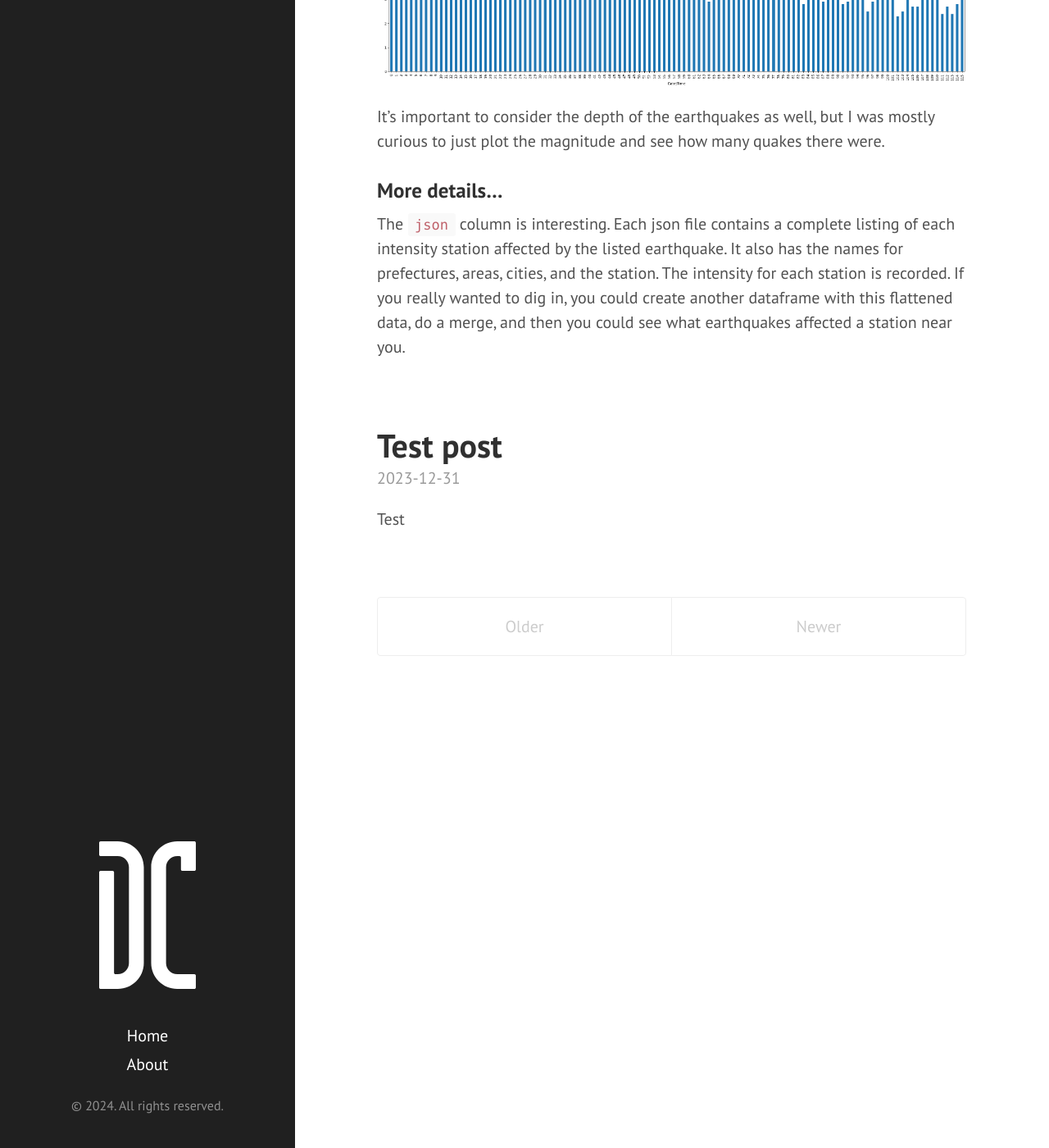
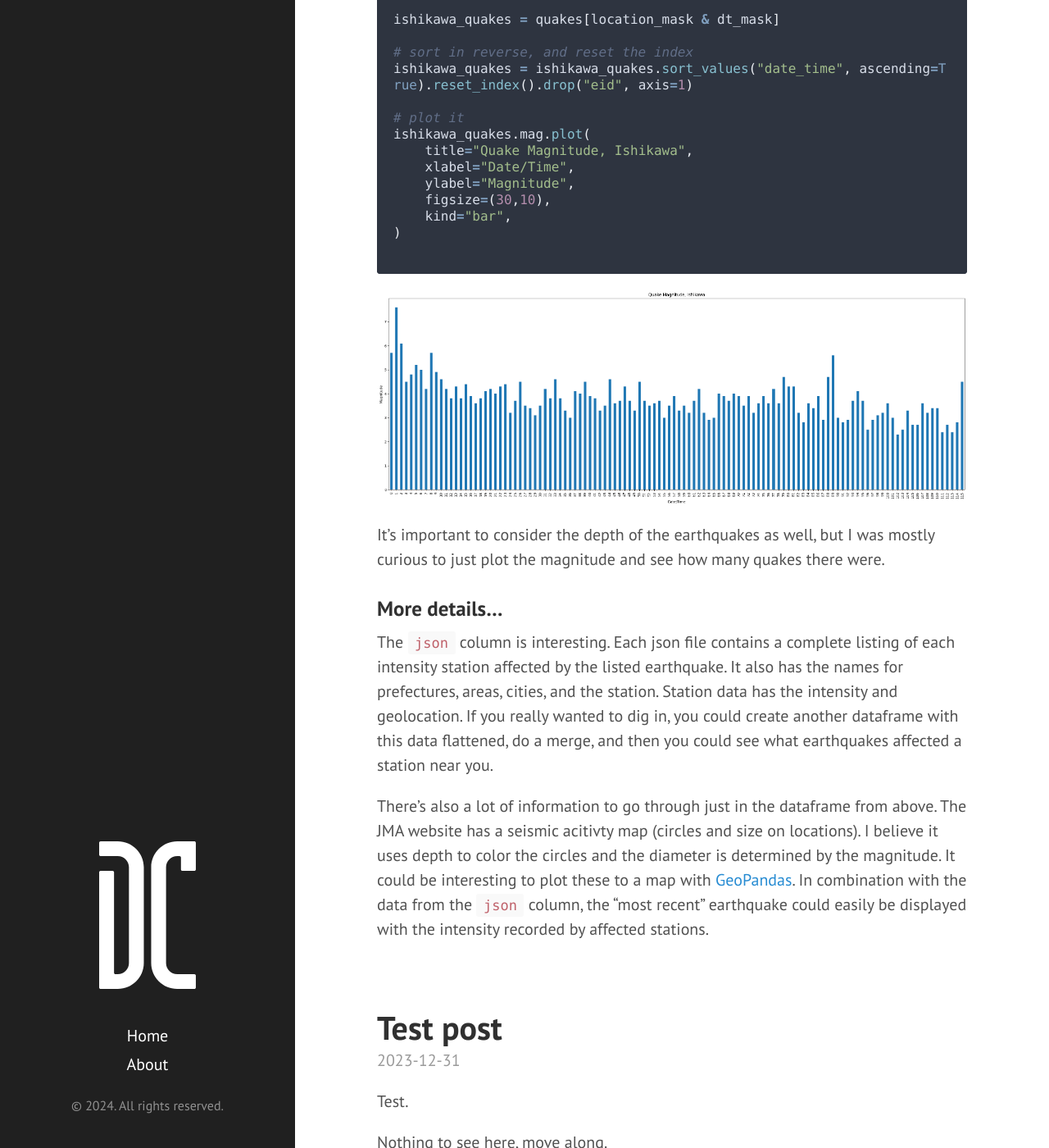
Before and after one commit to 1dancook/1dancook.github.io, a Jekyll site: the page built from index.html, in a window 1280 px wide and 1400 px high, scrolled down 4013 px. Shown: the whole window at 82% size. Built offline with Jekyll 4.4.1, drawn with Linux system fonts in a browser that asks for light colours; the list of posts is cut into pages by our own code; some of the changed text lies outside the part shown.

Commit message:
post edits

````diff
--- a/_posts/2023-12-31-test.md
+++ b/_posts/2023-12-31-test.md
@@ -4,4 +4,6 @@
 ---
 
 
-Test
+Test.
+
+Nothing to see here, move along.
--- a/_posts/2024-01-02-quakes.md
+++ b/_posts/2024-01-02-quakes.md
@@ -5,9 +5,19 @@
 
 There was a substantial earthquake (M7.6) in Noto Peninsula, Japan on January 1, 2024. [JMA](https://www.jma.go.jp/jma/index.html) used to have tables to view earthquake information and this seems to now be buried in a strange place in their UI. The map views are very useful, but it's not easy to get summary information.
 
-It was trivial to find the source data they use. It's a JSON file `https://www.jma.go.jp/bosai/quake/data/list.json` and seems to contain only the information for the previous month.
+It was trivial to find the source data they use -- it's a JSON file:
 
-There is another one that has information about long period ground movement: `https://www.jma.go.jp/bosai/ltpgm/data/list.json`
+```
+https://www.jma.go.jp/bosai/quake/data/list.json
+```
+
+It seems to contain only the information for the previous month.
+
+There is another one that has information about long period ground movement which I didn't really look at in-depth:
+
+```
+https://www.jma.go.jp/bosai/ltpgm/data/list.json
+```
 
 After loading the quake data into a pandas dataframe, it had a lot of extra stuff and some things that I had no idea what it meant. But after a bit more digging around I was able to figure out most of it and the parts that weren't necessary to keep.
 
@@ -190,24 +200,45 @@
 This left us with a dataframe that has a number of nice columns:
 
 ```
-['date_time', 'area_name', 'area_code', 'mag', 'max_intensity', 'json',
- 'area_name_en', 'latitude', 'longitude', 'depth']
+# quakes columns
+[
+    'date_time',
+    'area_name',
+    'area_code',
+    'mag',
+    'max_intensity',
+    'json',
+    'area_name_en',
+    'latitude',
+    'longitude',
+    'depth'
+]
 ```
 
 The code for Ishikawa-ken is `390` - it's fairly easy to determine that by looking at the data. There have been around 24 hours that have passed since the M7.6 earthquake. How many aftershocks have been in the area?
 
 
 ```python
-# number of quakes in 390 in a 24 hour time frame
-start = datetime.datetime.fromisoformat("2024-01-01 16:00") # 4pm, new years
-end = datetime.datetime.fromisoformat("2024-01-02 16:00") # 24hrs later
+# Number of quakes in 390 in a 24 hour time frame
 
+# First, specify some dates/times
+# 4pm, new years
+start = datetime.datetime.fromisoformat("2024-01-01 16:00")
+# 24hrs later
+end = datetime.datetime.fromisoformat("2024-01-02 16:00")
+
+# Make a date/time mask
 dt_mask = (quakes.date_time > start) & (quakes.date_time < end)
+
+# Make a location mask for Ishikawa prefecture
 location_mask = quakes.area_code == 390
+
+# Apply the mask and see how many there are
 quakes[location_mask & dt_mask].shape[0]
 ```
 
-```
+```python
+# result
 116
 ```
 
@@ -234,9 +265,10 @@
 
 ![png]({{site.url}}/assets/2024_01_02_ishikawa_quake_magnitude.png)
 
-
 It's important to consider the depth of the earthquakes as well, but I was mostly curious to just plot the magnitude and see how many quakes there were.
 
 ### More details...
 
-The `json` column is interesting. Each json file contains a complete listing of each intensity station affected by the listed earthquake. It also has the names for prefectures, areas, cities, and the station. The intensity for each station is recorded. If you really wanted to dig in, you could create another dataframe with this flattened data, do a merge, and then you could see what earthquakes affected a station near you.
+The `json` column is interesting. Each json file contains a complete listing of each intensity station affected by the listed earthquake. It also has the names for prefectures, areas, cities, and the station. Station data has the intensity and geolocation. If you really wanted to dig in, you could create another dataframe with this data flattened, do a merge, and then you could see what earthquakes affected a station near you.
+
+There's also a lot of information to go through just in the dataframe from above. The JMA website has a seismic acitivty map (circles and size on locations). I believe it uses depth to color the circles and the diameter is determined by the magnitude. It could be interesting to plot these to a map with [GeoPandas](https://geopandas.org/en/stable/getting_started/introduction.html). In combination with the data from the `json` column, the "most recent" earthquake could easily be displayed with the intensity recorded by affected stations.
````
